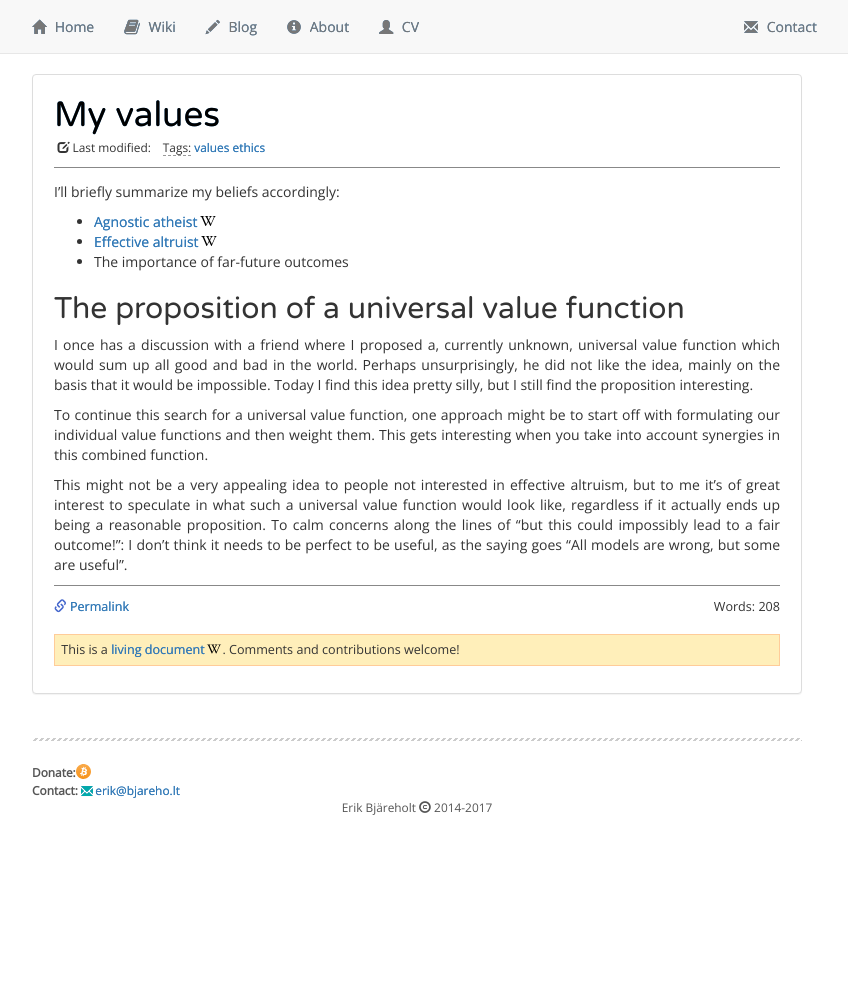
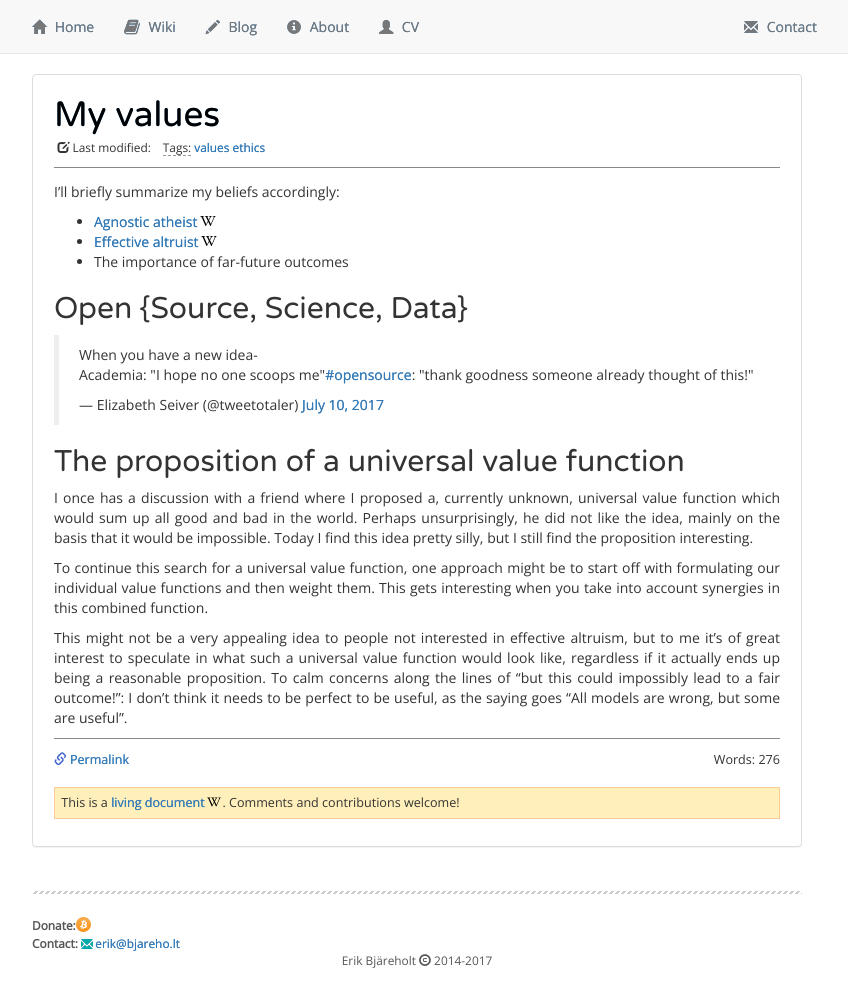
Before and after one commit to ErikBjare/ErikBjare.github.io, a Jekyll site: the page built from _wiki/my-values.md, in a window 1280 px wide. Shown: the whole page, without its empty margins (223-1071 px from the left). Built offline with Jekyll 4.4.1, drawn with Linux system fonts in a browser that asks for light colours; nearby versions of some CDN libraries; comment, search, counter and statistics services are not loaded; before the commit the page ends 900 px from its top, so only the background shows below that.

Commit message:
added tweet about open source/science/data

```diff
--- a/_wiki/my-values.md
+++ b/_wiki/my-values.md
@@ -11,6 +11,17 @@ I'll briefly summarize my beliefs accordingly:
  - [Effective altruist](https://en.wikipedia.org/wiki/Effective_altruism)
  - The importance of far-future outcomes
 
+
+## Open {Source, Science, Data}
+
+<blockquote class="twitter-tweet" data-lang="en"><p lang="en" dir="ltr">When you have a new idea-<br>Academia: &quot;I hope no one scoops me&quot;<a href="https://twitter.com/hashtag/opensource?src=hash">#opensource</a>: &quot;thank goodness someone already thought of this!&quot;</p>&mdash; Elizabeth Seiver (@tweetotaler) <a href="https://twitter.com/tweetotaler/status/884412302098915329">July 10, 2017</a></blockquote>
+<script async src="//platform.twitter.com/widgets.js" charset="utf-8"></script>
+
+<!--
+<blockquote class="twitter-tweet" data-lang="en"><p lang="en" dir="ltr">Regular academic vs <a href="https://twitter.com/hashtag/openscience?src=hash">#openscience</a> in a nutshell. <a href="https://t.co/7PoyY0k2ZK">https://t.co/7PoyY0k2ZK</a></p>&mdash; Titus Brown (@ctitusbrown) <a href="https://twitter.com/ctitusbrown/status/884412442075217923">July 10, 2017</a></blockquote>
+<script async src="//platform.twitter.com/widgets.js" charset="utf-8"></script>
+-->
+
 ## The proposition of a universal value function
 
 I once has a discussion with a friend where I proposed a, currently unknown, universal value function which would sum up all good and bad in the world. Perhaps unsurprisingly, he did not like the idea, mainly on the basis that it would be impossible. Today I find this idea pretty silly, but I still find the proposition interesting.
```
